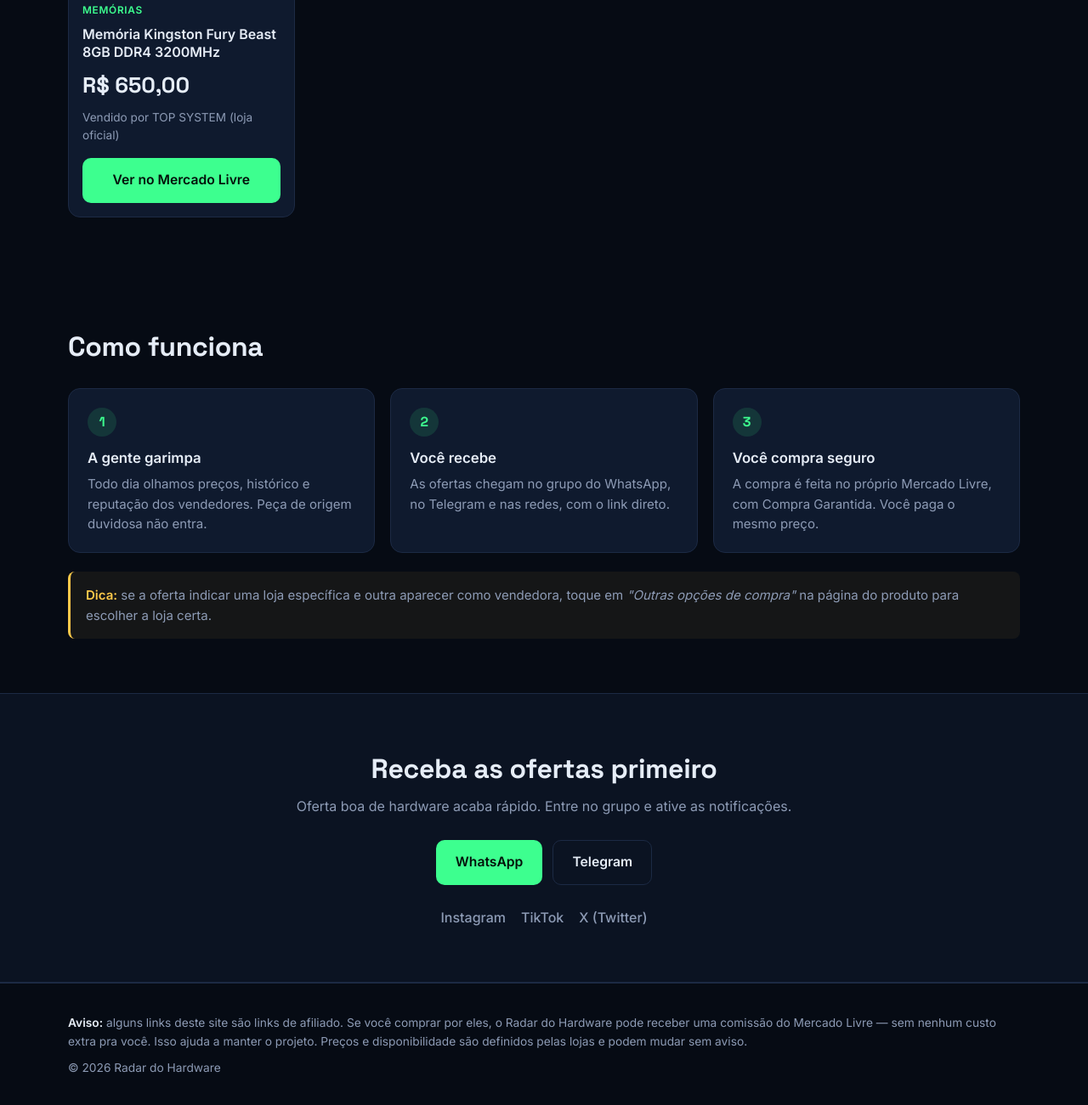
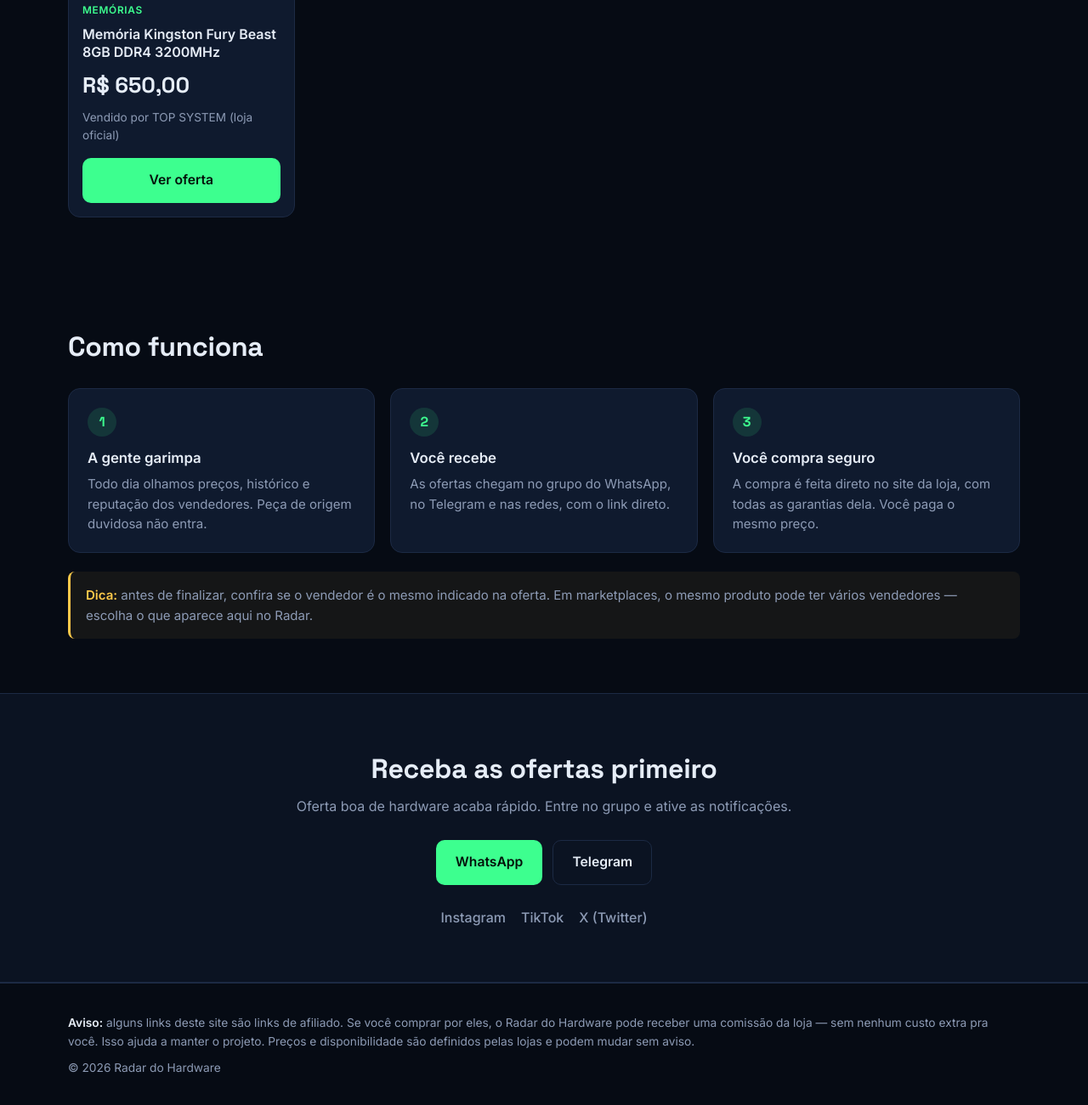
Before and after one commit to dougscortegagna/radardohardware, a plain HTML site: page index.html in a window 1280 px wide. Shown: the part 1565-2866 px from the top of the page at 85% size. Drawn offline with Linux system fonts and the light colour scheme.

Commit message:
Textos genéricos para lojas além do Mercado Livre
Co-Authored-By: Claude Opus 5.5 <noreply@anthropic.com>
Claude-Session: https://claude.ai/code/session_01Hpxb2b681fwnMnjZGg1mmP

```diff
--- a/app.js
+++ b/app.js
@@ -52,7 +52,7 @@
             </div>
             <div class="store">Vendido por ${esc(o.loja)}</div>
             ${o.obs ? `<div class="note">${esc(o.obs)}</div>` : ''}
-            <a class="btn btn-green" href="${esc(o.link)}" target="_blank" rel="noopener sponsored">Ver no Mercado Livre</a>
+            <a class="btn btn-green" href="${esc(o.link)}" target="_blank" rel="noopener sponsored">Ver oferta</a>
           </div>
         </article>`;
       }).join('') || '<p class="muted">Nenhuma oferta nessa categoria agora.</p>';
--- a/index.html
+++ b/index.html
@@ -76,10 +76,10 @@
       <div class="steps">
         <div class="step"><b>1</b><h3>A gente garimpa</h3><p>Todo dia olhamos preços, histórico e reputação dos vendedores. Peça de origem duvidosa não entra.</p></div>
         <div class="step"><b>2</b><h3>Você recebe</h3><p>As ofertas chegam no grupo do WhatsApp, no Telegram e nas redes, com o link direto.</p></div>
-        <div class="step"><b>3</b><h3>Você compra seguro</h3><p>A compra é feita no próprio Mercado Livre, com Compra Garantida. Você paga o mesmo preço.</p></div>
+        <div class="step"><b>3</b><h3>Você compra seguro</h3><p>A compra é feita direto no site da loja, com todas as garantias dela. Você paga o mesmo preço.</p></div>
       </div>
       <div class="tip">
-        <strong>Dica:</strong> se a oferta indicar uma loja específica e outra aparecer como vendedora, toque em <em>"Outras opções de compra"</em> na página do produto para escolher a loja certa.
+        <strong>Dica:</strong> antes de finalizar, confira se o vendedor é o mesmo indicado na oferta. Em marketplaces, o mesmo produto pode ter vários vendedores — escolha o que aparece aqui no Radar.
       </div>
     </div>
   </section>
@@ -99,7 +99,7 @@
 
 <footer class="footer">
   <div class="wrap">
-    <p><strong>Aviso:</strong> alguns links deste site são links de afiliado. Se você comprar por eles, o Radar do Hardware pode receber uma comissão do Mercado Livre — sem nenhum custo extra pra você. Isso ajuda a manter o projeto. Preços e disponibilidade são definidos pelas lojas e podem mudar sem aviso.</p>
+    <p><strong>Aviso:</strong> alguns links deste site são links de afiliado. Se você comprar por eles, o Radar do Hardware pode receber uma comissão da loja — sem nenhum custo extra pra você. Isso ajuda a manter o projeto. Preços e disponibilidade são definidos pelas lojas e podem mudar sem aviso.</p>
     <p class="muted">© <span id="ano"></span> Radar do Hardware</p>
   </div>
 </footer>
```
